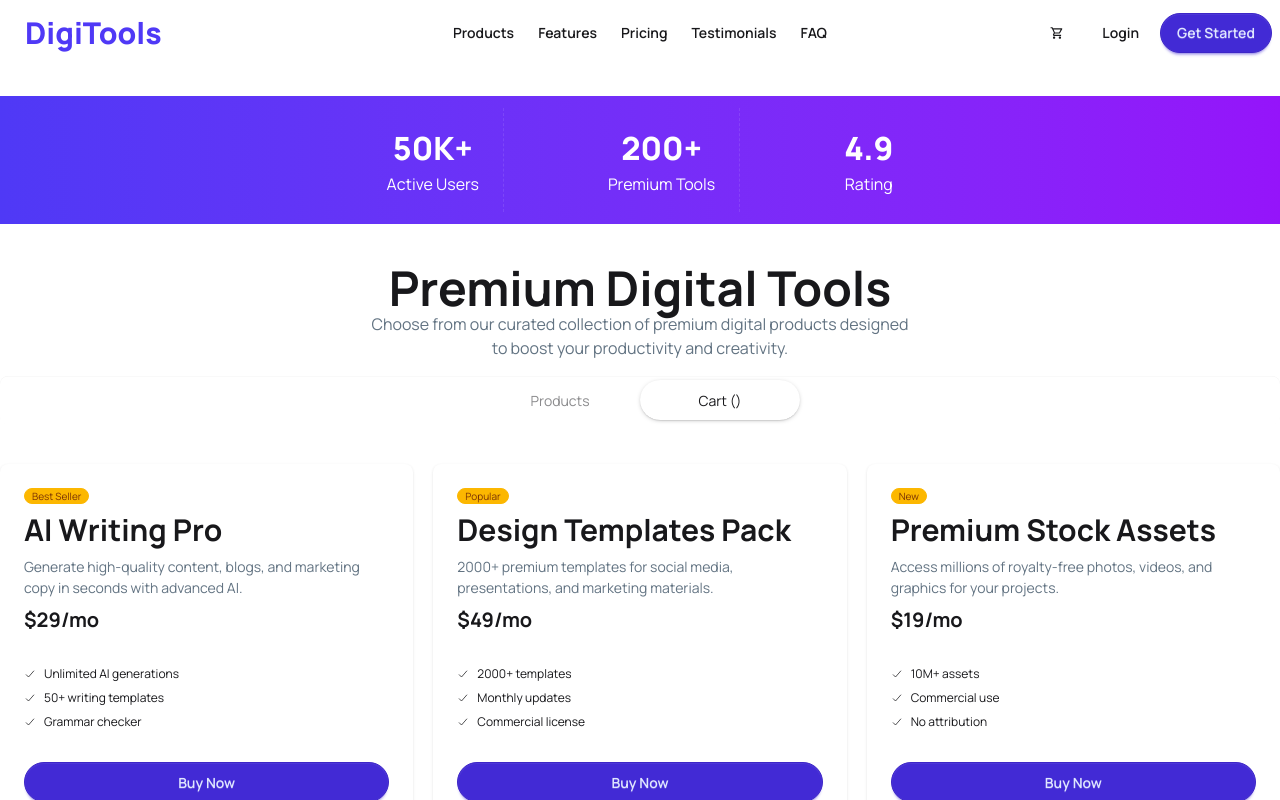
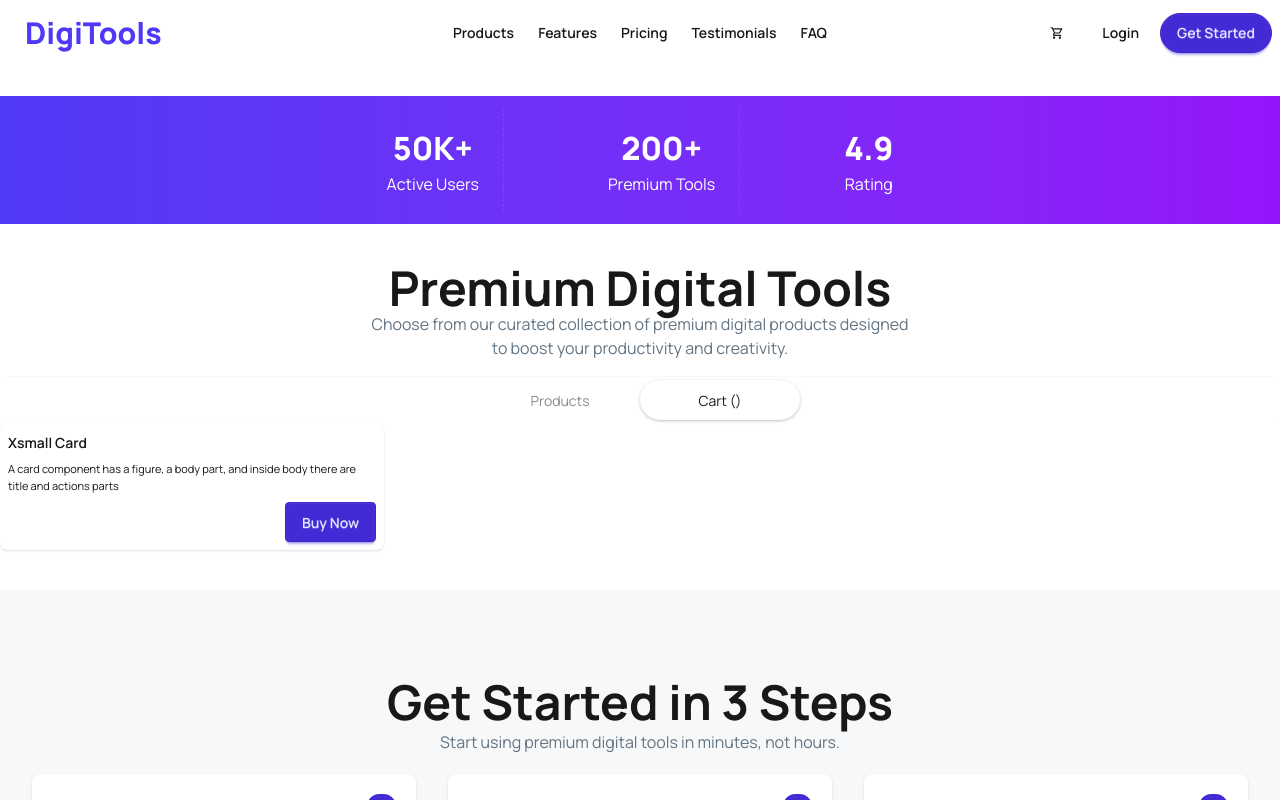
Before and after one commit to AforArdi/React-A6-DigiTools, a React (Vite) app: page / in a window 1280 px wide. Both pictures are taken after a click on the radio button "Cart ()". Shown: the part 809-1609 px from the top of the page. Built offline with nearby package versions, Linux system fonts and the light colour scheme.

Commit message:
ProductsSections contians AllProducts & Cart, this is easy to manage for button toggle

```diff
--- a/src/App.jsx
+++ b/src/App.jsx
@@ -1,3 +1,4 @@
+import { useState } from 'react'
 import './App.css'
 import ProductsSection from './Components/Dynamic/ProductsSection'
 import Footer from './Components/Static/Footer'
@@ -15,15 +16,18 @@ const getProduct= async ()=>{
 const productPromise = getProduct();
 
 function App() {
+  const [cart, setCart] = useState([]);
 
   return (
     <>
       <Navbar></Navbar>
       <Hero></Hero>
       <Stat></Stat>
+
       {/* dynamic part start */}
-      <ProductsSection productPromise={productPromise}></ProductsSection>
-
+      <ProductsSection
+      productPromise={productPromise}
+      ></ProductsSection>
 
       {/* dynamic part end */}
       <ThreeSteps></ThreeSteps>
--- /dev/null
+++ b/src/Components/Dynamic/AllProducts.jsx
@@ -0,0 +1,22 @@
+import ProductCard from "./ProductCard";
+
+const AllProducts = ({productsData}) => {
+    return (
+        <section>
+            <div className="grid  md:grid-cols-2  lg:grid-cols-3 gap-5 mt-10">
+                {
+                    productsData.map((product)=> {
+                        return (
+                            <ProductCard
+                            key={product.id}
+                            product={product}
+                            ></ProductCard>
+                        )
+                    })
+                }
+            </div>
+        </section>
+     );
+}
+
+export default AllProducts;
--- /dev/null
+++ b/src/Components/Dynamic/Cart.jsx
@@ -0,0 +1,17 @@
+const Cart = () => {
+    return (
+        <section className="">
+            <div className="card w-96 bg-base-100 card-xs shadow-sm">
+                <div className="card-body">
+                    <h2 className="card-title">Xsmall Card</h2>
+                    <p>A card component has a figure, a body part, and inside body there are title and actions parts</p>
+                    <div className="justify-end card-actions">
+                        <button className="btn btn-primary">Buy Now</button>
+                    </div>
+                </div>
+            </div>
+        </section>
+     );
+}
+
+export default Cart;
--- a/src/Components/Dynamic/ProductsSection.jsx
+++ b/src/Components/Dynamic/ProductsSection.jsx
@@ -1,11 +1,15 @@
-import { use } from "react";
+import { use, useState } from "react";
 import ProductCard from "./ProductCard";
+import AllProducts from "./AllProducts";
+import Cart from "./Cart";
 
 const ProductsSection = ({productPromise}) => {
     const productsData = use(productPromise);
+    const [activeToggleBtn, setActiveToggleBtn] = useState('products');
 
     return (
         <section>
+            {/* fixed */}
             <div className="space-y-4">
                 <div className="text-center">
                     <h2 className='font-bold text-5xl'>Premium Digital Tools</h2>
@@ -13,23 +17,14 @@ const ProductsSection = ({productPromise}) => {
                 </div>
                 {/* Toggle Button */}
                 <div className="tabs tabs-box justify-center bg-transparent">
-                    <input type="radio" name="my_tabs_1" className="tab rounded-full w-40" aria-label="Products" defaultChecked />
-                    <input type="radio" name="my_tabs_1" className="tab rounded-full w-40" aria-label="Cart ()" />
+                    <input type="radio" name="my_tabs_1" className="tab rounded-full w-40" aria-label="Products" defaultChecked onClick={()=>{setActiveToggleBtn('products')}} />
+                    <input type="radio" name="my_tabs_1" className="tab rounded-full w-40" aria-label="Cart ()" onClick={()=>{setActiveToggleBtn('cart')}} />
                 </div>
             </div>
 
-            <div className="grid  md:grid-cols-2  lg:grid-cols-3 gap-5 mt-10">
-                {
-                    productsData.map((product)=> {
-                        return (
-                            <ProductCard
-                            key={product.id}
-                            product={product}
-                            ></ProductCard>
-                        )
-                    })
-                }
-            </div>
+            {activeToggleBtn === 'products' ? <AllProducts
+            productsData={productsData}
+            ></AllProducts> : <Cart></Cart>}
         </section>
      );
 }
```
